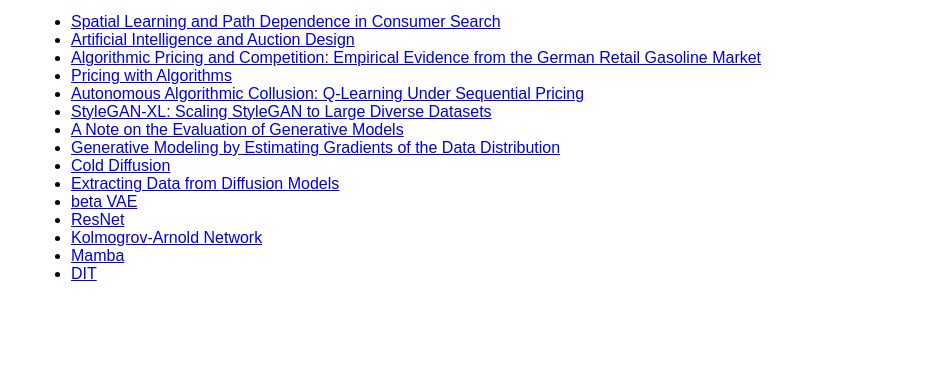
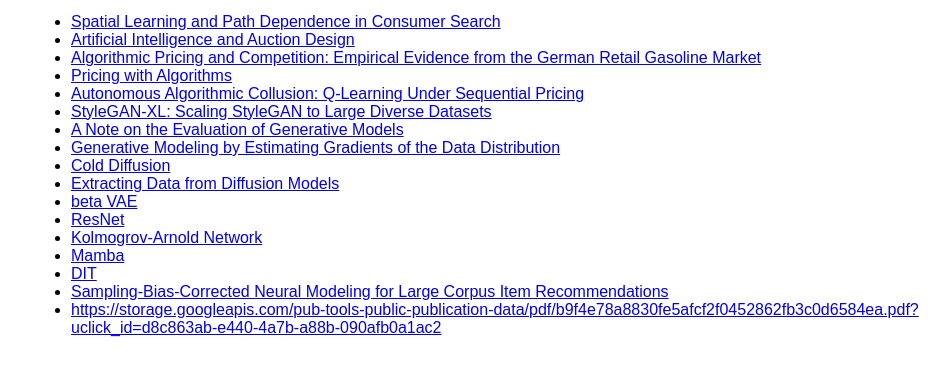
Before and after one commit to KaiwenHuu/kaiwenhuu.github.io, a Gatsby site: page /paper in a window 1280 px wide. Shown: the part 189-564 px from the top of the page, without its empty margins (109-1058 px from the left). Built offline with nearby package versions, Linux system fonts and the light colour scheme; Gatsby itself is replaced by a stand-in of ours.

Commit message:
added papers on two tower model

```diff
--- a/src/pages/paper.js
+++ b/src/pages/paper.js
@@ -55,6 +55,12 @@
         <li>
           <Link to="https://www.wpeebles.com/DiT">DIT</Link>
         </li>
+        <li>
+          <Link to="https://research.google/pubs/sampling-bias-corrected-neural-modeling-for-large-corpus-item-recommendations/">Sampling-Bias-Corrected Neural Modeling for Large Corpus Item Recommendations</Link>
+        </li>
+        <li>
+          <Link to="https://storage.googleapis.com/pub-tools-public-publication-data/pdf/b9f4e78a8830fe5afcf2f0452862fb3c0d6584ea.pdf?uclick_id=d8c863ab-e440-4a7b-a88b-090afb0a1ac2">https://storage.googleapis.com/pub-tools-public-publication-data/pdf/b9f4e78a8830fe5afcf2f0452862fb3c0d6584ea.pdf?uclick_id=d8c863ab-e440-4a7b-a88b-090afb0a1ac2</Link>
+        </li>
       </ul>
     </Layout>
   )
```
